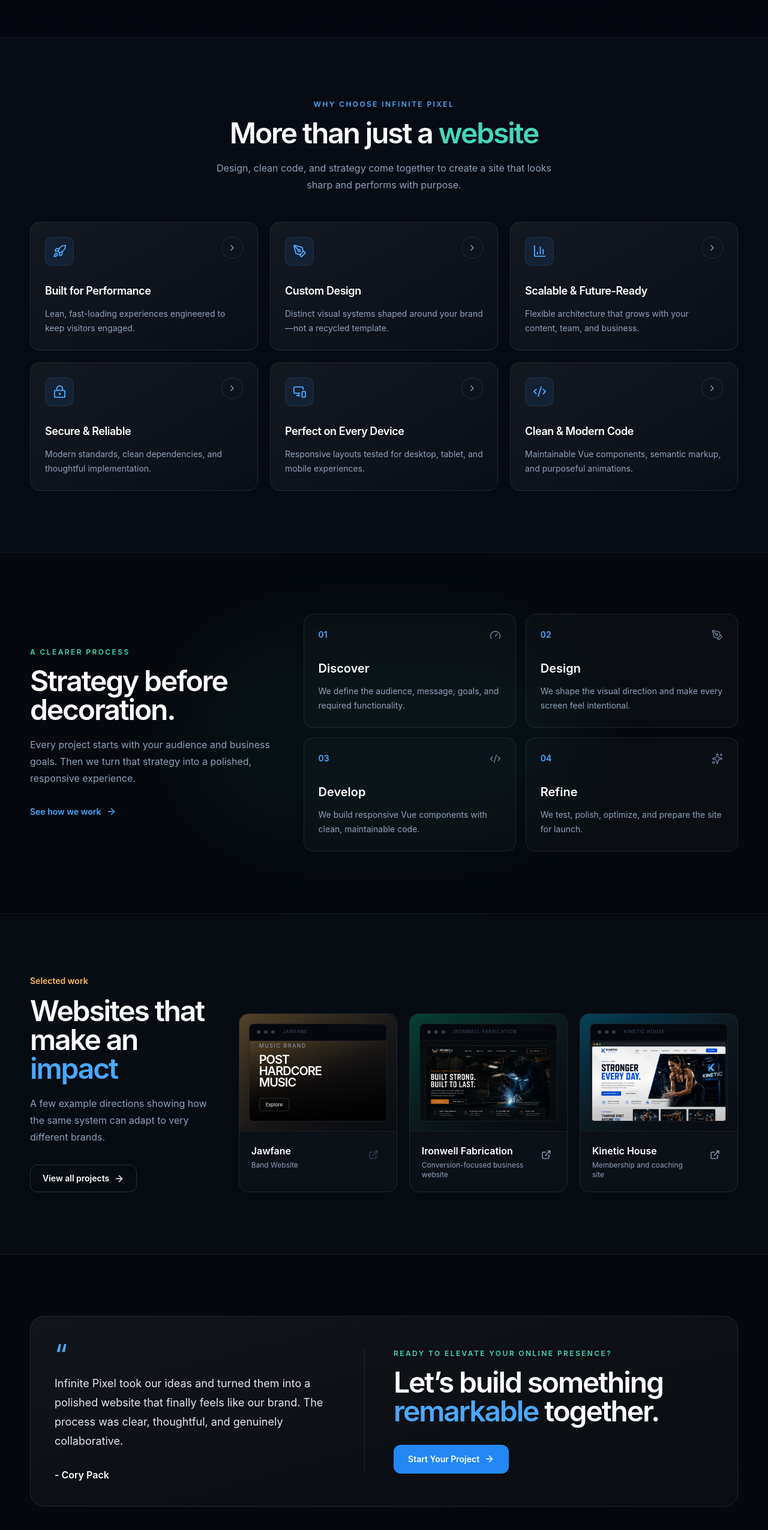
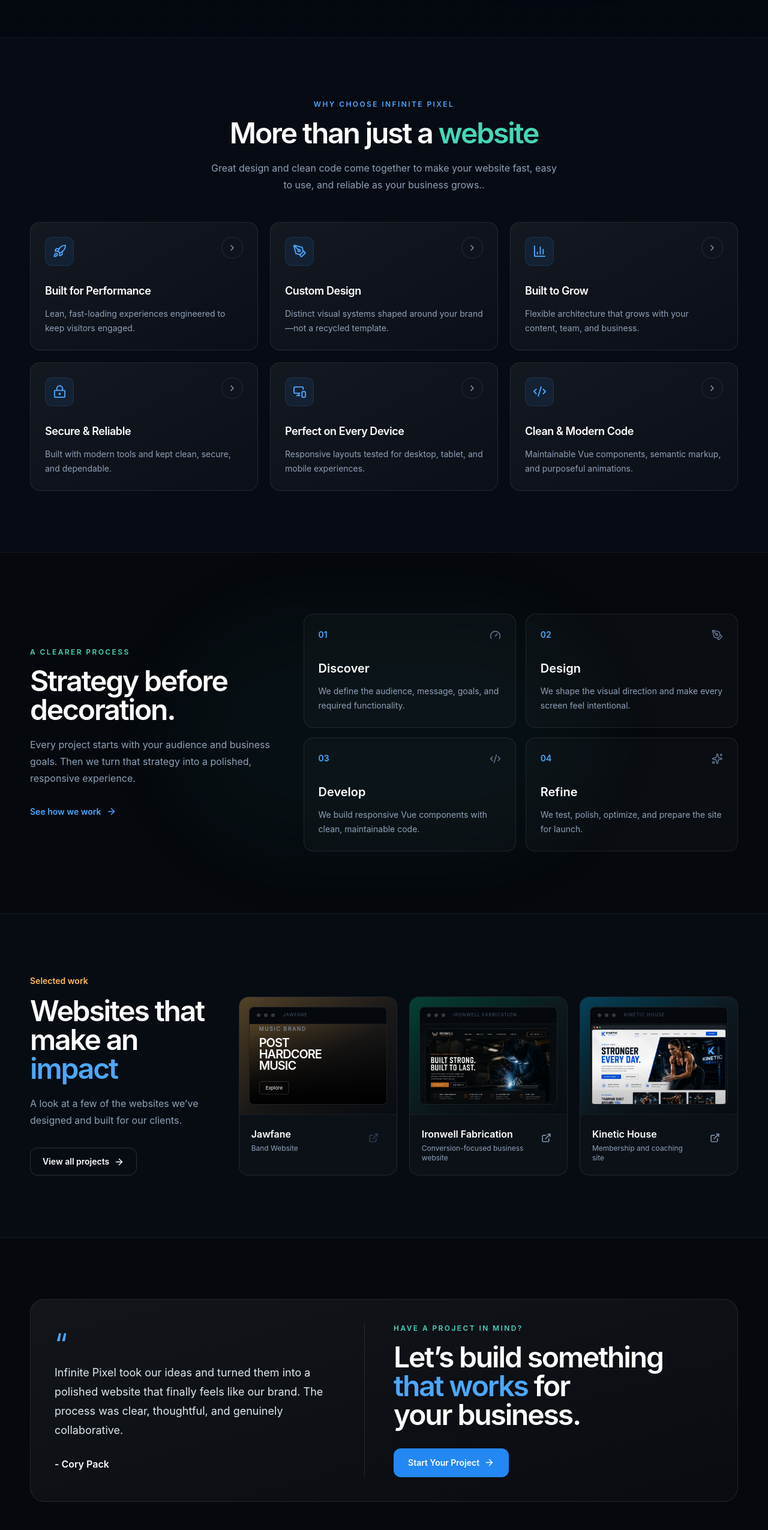
Before and after one commit to infinitepixel-dev/InfinitePixel-Main, a Vue app: page / in a window 1280 px wide. Shown: the part 810-3360 px from the top of the page at 60% size. Built offline with nearby package versions, Linux system fonts and the light colour scheme.

Commit message:
updated various text on the homepage

```diff
--- a/src/App.vue
+++ b/src/App.vue
@@ -69,7 +69,7 @@ const services = [
     icon: PenTool,
   },
   {
-    title: "Scalable & Future-Ready",
+    title: "Built to Grow",
     description:
       "Flexible architecture that grows with your content, team, and business.",
     icon: BarChart3,
@@ -77,7 +77,7 @@ const services = [
   {
     title: "Secure & Reliable",
     description:
-      "Modern standards, clean dependencies, and thoughtful implementation.",
+      "Built with modern tools and kept clean, secure, and dependable.",
     icon: LockKeyhole,
   },
   {
@@ -756,8 +756,8 @@ const closeMenu = () => {
               More than just a <span class="text-mint-400">website</span>
             </h2>
             <p class="mx-auto mt-5 max-w-xl text-slate-400 leading-7">
-              Design, clean code, and strategy come together to create a site
-              that looks sharp and performs with purpose.
+              Great design and clean code come together to make your website
+              fast, easy to use, and reliable as your business grows..
             </p>
           </div>
 
@@ -881,8 +881,8 @@ const closeMenu = () => {
                 Websites that make an <span class="text-brand-400">impact</span>
               </h2>
               <p class="mt-5 max-w-md text-slate-400 leading-7">
-                A few example directions showing how the same system can adapt
-                to very different brands.
+                A look at a few of the websites we’ve designed and built for our
+                clients.
               </p>
               <a
                 href="#contact"
@@ -1061,13 +1061,14 @@ const closeMenu = () => {
               <p
                 class="font-semibold text-mint-400 text-xs uppercase tracking-[0.2em]"
               >
-                Ready to elevate your online presence?
+                Have a project in mind?
               </p>
               <h2
                 class="mt-4 font-semibold text-4xl sm:text-5xl text-balance tracking-[-0.045em]"
               >
                 Let’s build something
-                <span class="text-brand-400">remarkable</span> together.
+                <span class="text-brand-400">that works</span> for your
+                business.
               </h2>
               <button
                 type="button"
```
